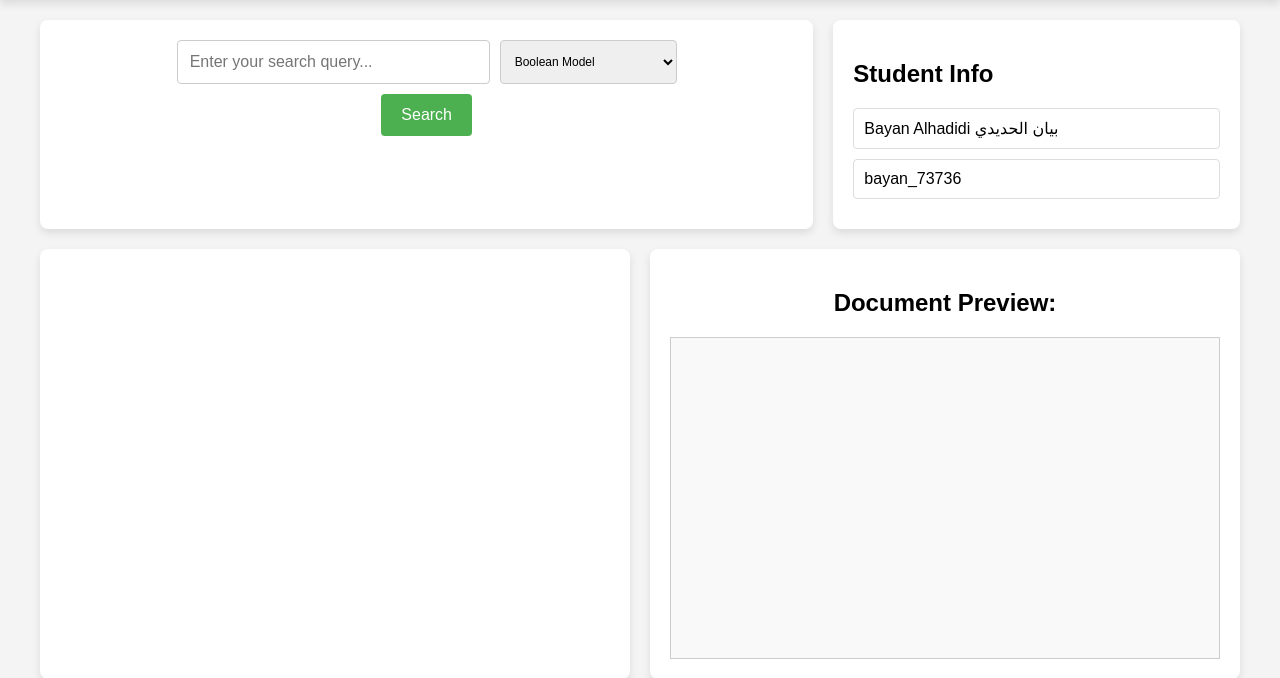
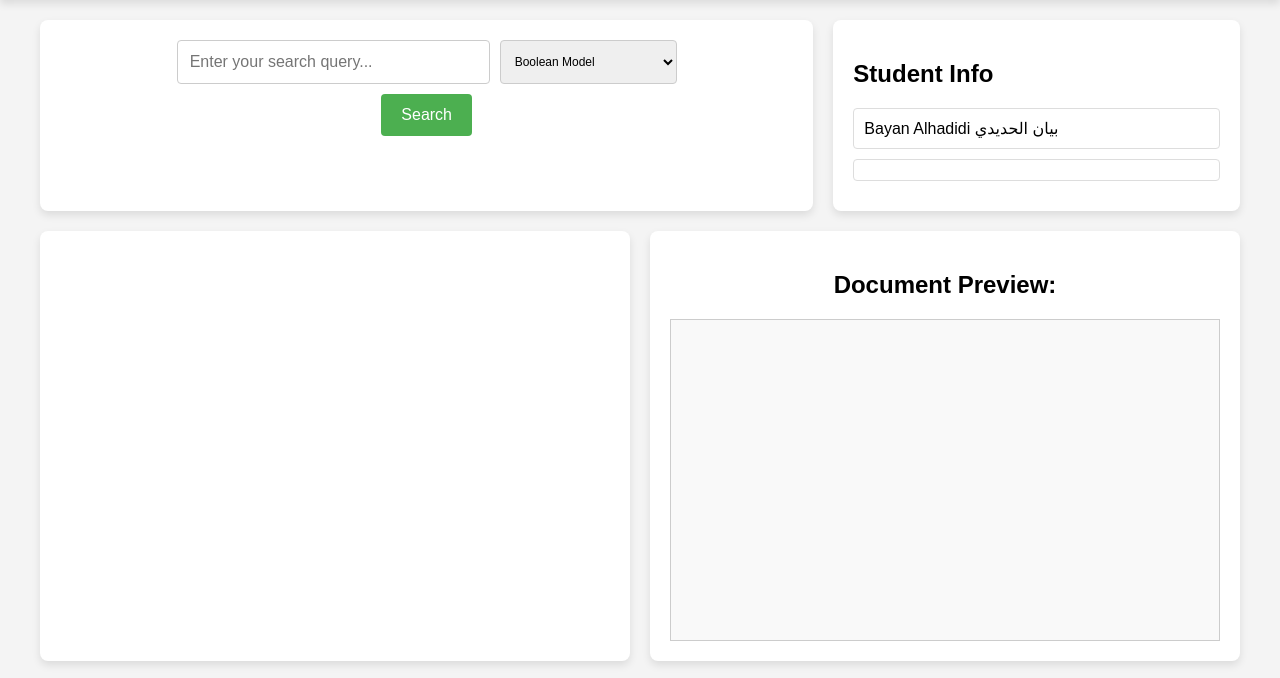
Before and after one commit to bayan-alhadidi/local-search-engine, a Flask app: page /search in a window 1280 px wide. Shown: the part 67-745 px from the top of the page. Run offline with Flask 3, Linux system fonts and the light colour scheme.

Commit message:
Update search.html

```diff
--- a/templates/search.html
+++ b/templates/search.html
@@ -54,7 +54,7 @@
             <div class="students">
                 <h2>Student Info</h2>
                 <ul><li> Bayan Alhadidi بيان الحديدي </li></ul>
-                <ul> <li> bayan_73736 </li></ul>
+                <ul> <li>  </li></ul>
             </div>
         </div>
         <div class="content">
```
